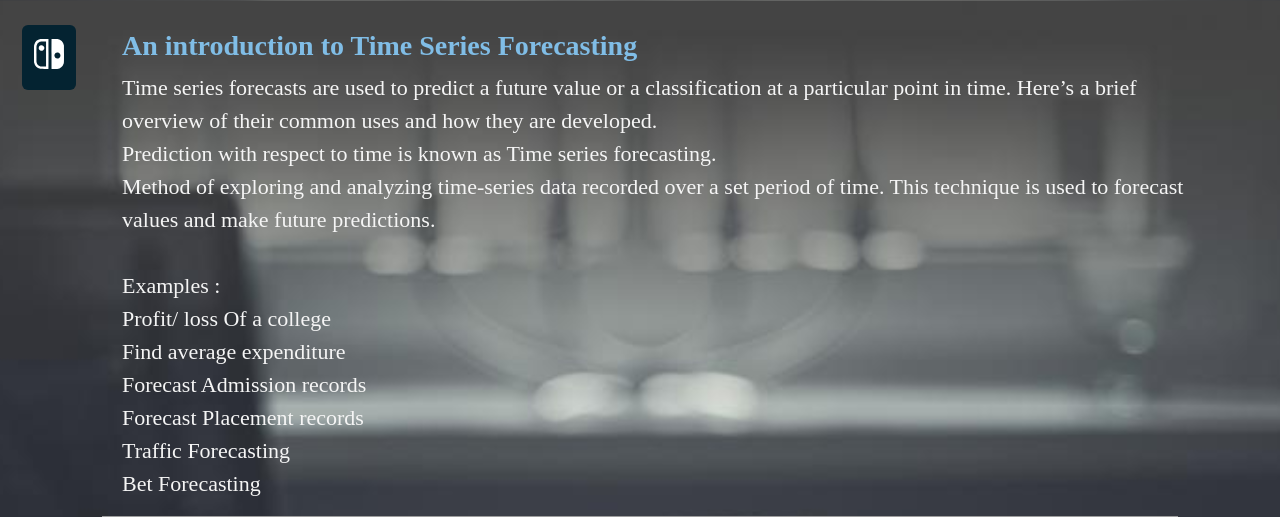
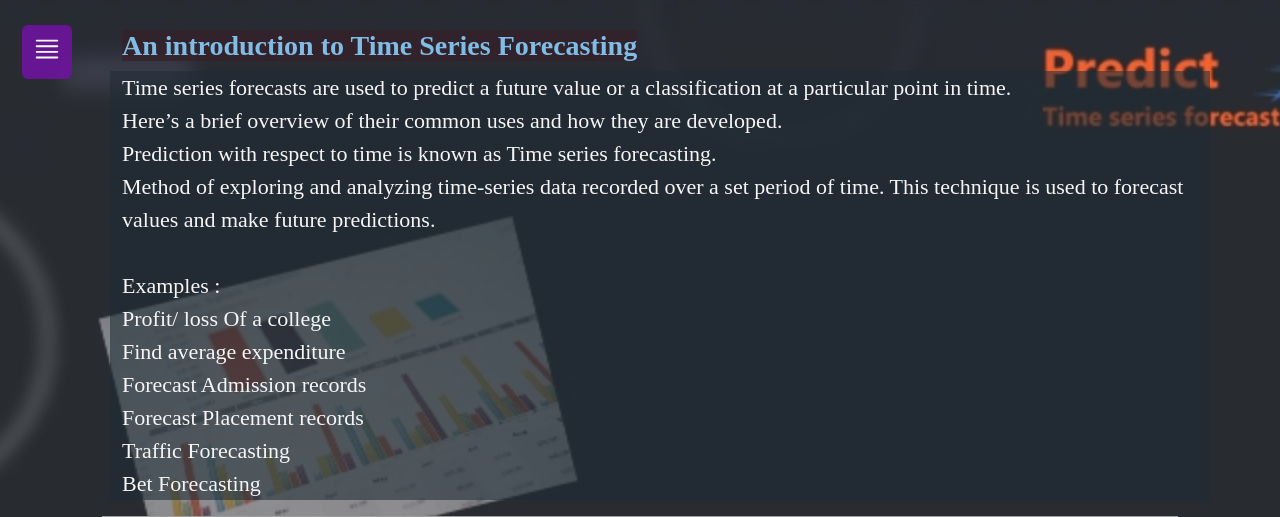
Before and after one commit to Ujjwal1201/Predict-time-series-forecasting, a Flask app: page /home in a window 1280 px wide. Shown: the top 517 px of the page. Run offline with Flask 2, Linux system fonts and the light colour scheme; some libraries are stand-ins or nearby versions; grey boxes are pictures that could not be loaded.

Commit message:
layout change

```diff
--- a/static/css/sidebar.css
+++ b/static/css/sidebar.css
@@ -95,7 +95,7 @@ body {
       left: -280px;
       width: 280px;
       height: 100%;
-      background: #042331;
+      background: #04233177;
       transition: all .5s ease;
     }
     .sidebar header{
@@ -132,16 +132,16 @@ body {
     label #btn,label #cancel{
       position: absolute;
       cursor: pointer;
-      background: #042331;
+      background: #6b159aec;
       border-radius: 6px;
 
     }
     label #btn{
       left: 22px;
       top: 25px;
-      font-size: 35px;
+      font-size: 25px;
       color: white;
-      padding: 6px 12px;
+      padding: 4px 10px;
       transform: all .5s;
     }
     label #cancel{
--- a/templates/base.html
+++ b/templates/base.html
@@ -5,10 +5,12 @@
     <meta charset="UTF-8">
     <meta name="viewport" content="width=device-width, initial-scale=1.0">
     <title>PREDICT</title>
-    <link rel="stylesheet" href="https://stackpath.bootstrapcdn.com/bootstrap/5.0.0-alpha1/css/bootstrap.min.css" integrity="sha384-r4NyP46KrjDleawBgD5tp8Y7UzmLA05oM1iAEQ17CSuDqnUK2+k9luXQOfXJCJ4I" crossorigin="anonymous">
+     <link rel="stylesheet" href="https://stackpath.bootstrapcdn.com/bootstrap/5.0.0-alpha1/css/bootstrap.min.css" integrity="sha384-r4NyP46KrjDleawBgD5tp8Y7UzmLA05oM1iAEQ17CSuDqnUK2+k9luXQOfXJCJ4I" crossorigin="anonymous">
     <script src="https://cdn.jsdelivr.net/npm/popper.js@1.16.0/dist/umd/popper.min.js" integrity="sha384-Q6E9RHvbIyZFJoft+2mJbHaEWldlvI9IOYy5n3zV9zzTtmI3UksdQRVvoxMfooAo" crossorigin="anonymous"></script>
     <script src="https://stackpath.bootstrapcdn.com/bootstrap/5.0.0-alpha1/js/bootstrap.min.js" integrity="sha384-oesi62hOLfzrys4LxRF63OJCXdXDipiYWBnvTl9Y9/TRlw5xlKIEHpNyvvDShgf/" crossorigin="anonymous"></script>
     <script src="https://kit.fontawesome.com/a076d05399.js"></script>
+
+
     <style>
         .bd-placeholder-img {
           font-size: 1.125rem;
@@ -25,7 +27,7 @@
         }
 
         body{
-          background-image: url("/static/images/img.png");
+          background-image: url("/static/images/back.jpg");
           background-repeat: no-repeat;
           background-attachment: fixed;
           background-size: cover;
@@ -50,7 +52,7 @@
   <!-- <marquee behavior="alternate"> Predict The Time Series Forecasting</marquee> -->
 <input type="checkbox" id="check">
 <label for="check">
-<i id="btn"><svg class="bi me-2" width="30" height="40"><use xlink:href="#dash"></use></svg></i>
+<i id="btn"><svg class="bi bi-justify" width="30" height="40"><use xlink:href="#dash"></use></svg></i>
 <i id="cancel">❌</i>
 </label>
 <div class="sidebar">
@@ -60,8 +62,7 @@
           <path fill-rule="evenodd" clip-rule="evenodd" d="M24.509 0c-6.733 0-11.715 5.893-11.492 12.284.214 6.14-.064 14.092-2.066 20.577C8.943 39.365 5.547 43.485 0 44.014v5.972c5.547.529 8.943 4.649 10.951 11.153 2.002 6.485 2.28 14.437 2.066 20.577C12.794 88.106 17.776 94 24.51 94H93.5c6.733 0 11.714-5.893 11.491-12.284-.214-6.14.064-14.092 2.066-20.577 2.009-6.504 5.396-10.624 10.943-11.153v-5.972c-5.547-.529-8.934-4.649-10.943-11.153-2.002-6.484-2.28-14.437-2.066-20.577C105.214 5.894 100.233 0 93.5 0H24.508zM80 57.863C80 66.663 73.436 72 62.543 72H44a2 2 0 01-2-2V24a2 2 0 012-2h18.437c9.083 0 15.044 4.92 15.044 12.474 0 5.302-4.01 10.049-9.119 10.88v.277C75.317 46.394 80 51.21 80 57.863zM60.521 28.34H49.948v14.934h8.905c6.884 0 10.68-2.772 10.68-7.727 0-4.643-3.264-7.207-9.012-7.207zM49.948 49.2v16.458H60.91c7.167 0 10.964-2.876 10.964-8.281 0-5.406-3.903-8.178-11.425-8.178H49.948z"></path>
         </symbol>
         <symbol id="dash" viewBox="0 0 16 16">
-          <path d="M9.34 8.005c0-4.38.01-7.972.023-7.982C9.373.01 10.036 0 10.831 0c1.153 0 1.51.01 1.743.05 1.73.298 3.045 1.6 3.373 3.326.046.242.053.809.053 4.61 0 4.06.005 4.537-.123 4.976-.022.076-.048.15-.08.242a4.136 4.136 0 0 1-3.426 2.767c-.317.033-2.889.046-2.978.013-.05-.02-.053-.752-.053-7.979Zm4.675.269a1.621 1.621 0 0 0-1.113-1.034 1.609 1.609 0 0 0-1.938 1.073 1.9 1.9 0 0 0-.014.935 1.632 1.632 0 0 0 1.952 1.107c.51-.136.908-.504 1.11-1.028.11-.285.113-.742.003-1.053ZM3.71 3.317c-.208.04-.526.199-.695.348-.348.301-.52.729-.494 1.232.013.262.03.332.136.544.155.321.39.556.712.715.222.11.278.123.567.133.261.01.354 0 .53-.06.719-.242 1.153-.94 1.03-1.656-.142-.852-.95-1.422-1.786-1.256Z"/>
-          <path d="M3.425.053a4.136 4.136 0 0 0-3.28 3.015C0 3.628-.01 3.956.005 8.3c.01 3.99.014 4.082.08 4.39.368 1.66 1.548 2.844 3.224 3.235.22.05.497.06 2.29.07 1.856.012 2.048.009 2.097-.04.05-.05.053-.69.053-7.94 0-5.374-.01-7.906-.033-7.952-.033-.06-.09-.063-2.03-.06-1.578.004-2.052.014-2.26.05Zm3 14.665-1.35-.016c-1.242-.013-1.375-.02-1.623-.083a2.81 2.81 0 0 1-2.08-2.167c-.074-.335-.074-8.579-.004-8.907a2.845 2.845 0 0 1 1.716-2.05c.438-.176.64-.196 2.058-.2l1.282-.003v13.426Z"/>
+          <path fill-rule="evenodd" d="M2 12.5a.5.5 0 0 1 .5-.5h11a.5.5 0 0 1 0 1h-11a.5.5 0 0 1-.5-.5zm0-3a.5.5 0 0 1 .5-.5h11a.5.5 0 0 1 0 1h-11a.5.5 0 0 1-.5-.5zm0-3a.5.5 0 0 1 .5-.5h11a.5.5 0 0 1 0 1h-11a.5.5 0 0 1-.5-.5zm0-3a.5.5 0 0 1 .5-.5h11a.5.5 0 0 1 0 1h-11a.5.5 0 0 1-.5-.5z"/>
         </symbol>
         <symbol id="home" viewBox="0 0 16 16">
           <path d="M8.354 1.146a.5.5 0 0 0-.708 0l-6 6A.5.5 0 0 0 1.5 7.5v7a.5.5 0 0 0 .5.5h4.5a.5.5 0 0 0 .5-.5v-4h2v4a.5.5 0 0 0 .5.5H14a.5.5 0 0 0 .5-.5v-7a.5.5 0 0 0-.146-.354L13 5.793V2.5a.5.5 0 0 0-.5-.5h-1a.5.5 0 0 0-.5.5v1.293L8.354 1.146zM2.5 14V7.707l5.5-5.5 5.5 5.5V14H10v-4a.5.5 0 0 0-.5-.5h-3a.5.5 0 0 0-.5.5v4H2.5z"></path>
--- a/templates/home.html
+++ b/templates/home.html
@@ -4,10 +4,12 @@
 {% endblock %}
 {% block body %}
 <style>
+
     .pi{
         font-family: 'Akaya Telivigala';font-size: 22px;
         color : whitesmoke;
         margin-left: 20px;
+        background-color: rgba(31, 45, 54, 0.567);
     }
     .pi1{
         font-family: 'Akaya Telivigala';font-size: 22px;
@@ -15,13 +17,14 @@
         margin-left: 20px;
         font-weight: bold;
         font-size: 28px;
+        background-color: rgba(54, 31, 39, 0.667);
 
     }
 </style>
 <div class="container">
     <div class="row">
-<h2><b class="pi1">An introduction to Time Series Forecasting</b></h2>
- <p class="pi">Time series forecasts are used to predict a future value or a classification at a particular point in time. Here’s a brief overview of their common uses and how they are developed. <br>
+<h2><b class="pi1"> An introduction to Time Series Forecasting </b></h2>
+ <p class="pi">Time series forecasts are used to predict a future value or a classification at a particular point in time. <br> Here’s a brief overview of their common uses and how they are developed. <br>
     Prediction with respect to time is known as Time series forecasting. <br>
 Method of exploring and analyzing time-series data recorded over a set period of time.
 This technique is used to forecast values and make future predictions. <br>
```
Also changed, not shown: static/images/back.jpg (added), static/images/forestock.gif (deleted), static/images/foreweather.gif (deleted).
